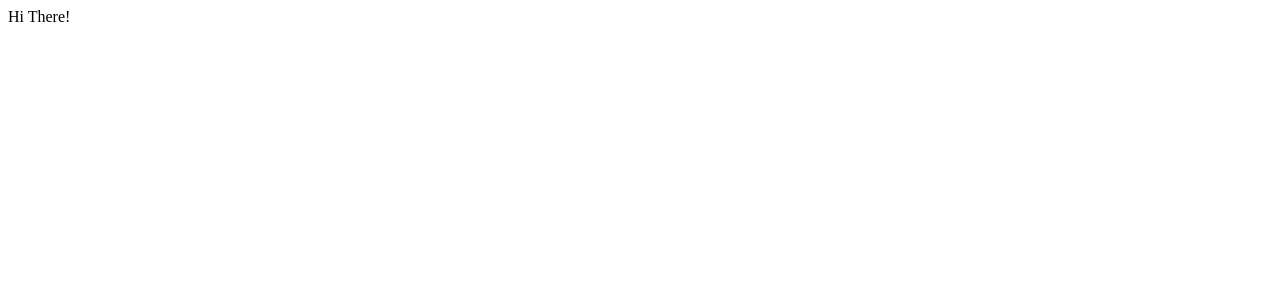
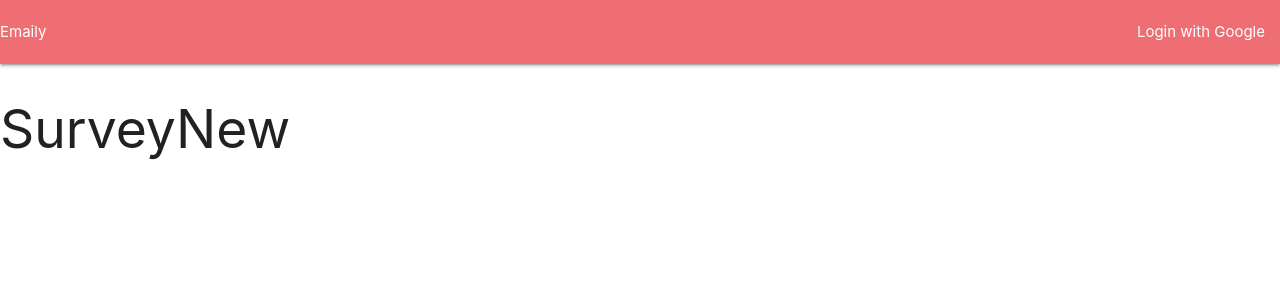
Before and after one commit to praveen-yadav/express_with_react, a React (Create React App) app in the folder client/: page /surveys/new in a window 1280 px wide. Shown: the top 300 px of the page. Built offline with nearby package versions, Linux system fonts and the light colour scheme.

Commit message:
React Router added, CSS added

```diff
--- a/client/package.json
+++ b/client/package.json
@@ -8,6 +8,7 @@
     "@testing-library/user-event": "^7.2.1",
     "concurrently": "^5.2.0",
     "http-proxy-middleware": "^1.0.5",
+    "materialize-css": "^1.0.0",
     "react": "^16.13.1",
     "react-dom": "^16.13.1",
     "react-redux": "^7.2.1",
--- a/client/src/components/App.js
+++ b/client/src/components/App.js
@@ -1,10 +1,37 @@
 import React from 'react';
+import {BrowserRouter , Route} from 'react-router-dom';
+import Header from './Header'
+
 /*
+index.js is data driven layer
+app.js is rendering related layer
+
 App will have 4 child component:
 Header, Lading, Dashboard(->SurveyList->SurveyListItem), SurveyNew(->SurveyField)
 */
+
+/*Demo Components*/
+
+const DashBoard = () =><h2>DashBoard</h2>;
+const SurveyNew = () =><h2>SurveyNew</h2>;
+const Landing = () =><h2>Landing</h2>;
+
 const App = () =>{
-    return <div>Hi There!</div>
+    return (
+    <div>
+        <BrowserRouter>
+            <Header />
+            <Route path="/" exact={true} component={Landing}></Route>
+            <Route path="/surveys" exact component={DashBoard} />
+            <Route path="/surveys/new" component={SurveyNew} />
+        </BrowserRouter>
+    </div>
+    /*  BrowserRouter Can have atmost 1 child
+        Header always visible
+        Rest are component child
+        writing just exact instead of exact={true} as per JSX convinence
+    */
+    );
 }
 
 export default App;
--- /dev/null
+++ b/client/src/components/Header.js
@@ -0,0 +1,20 @@
+import React, { Component } from 'react'
+
+class Header extends Component{
+    render(){
+        return (
+            <div>
+                <nav>
+                <div class="nav-wrapper">
+                    <a href="#" class="left">Emaily</a>
+                    <ul id="nav-mobile" class="right">
+                    <li><a href="sass.html">Login with Google</a></li>
+                    </ul>
+                </div>
+                </nav>
+            </div>
+        )
+    }
+}
+
+export default Header;
--- a/client/src/index.js
+++ b/client/src/index.js
@@ -1,3 +1,7 @@
+/* Webpack automatically knows this is in node_modules folder. installed this external CSS file.  we dont need to import to a variable
+    Webpack can work with css extension also
+*/
+import 'materialize-css/dist/css/materialize.min.css'
 /* In server code, we use NodeJS which doesnt have ES15 support, hence we use "require" statement at top
     But in Client code, we have "import" which comes with Babel ES15 support
 */
```
Also changed, not shown: 1 other file (tests, documents, lock files or other folders).
